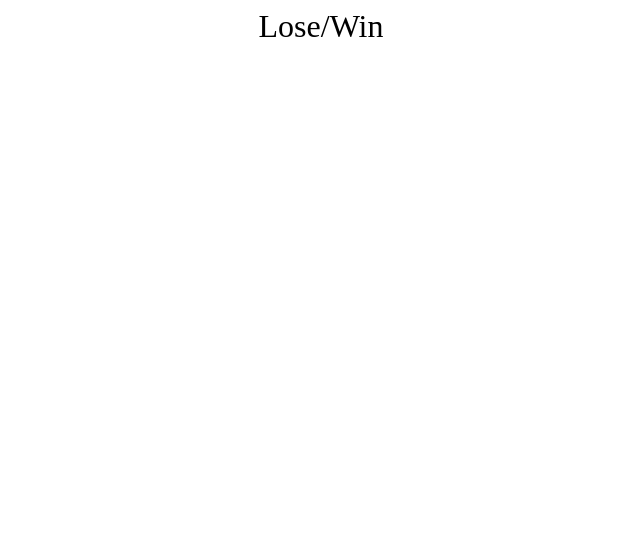
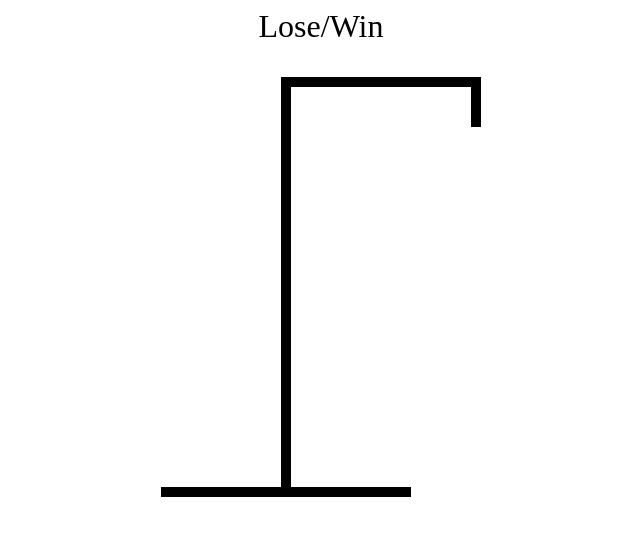
Before and after one commit to krawier/hangman, a React (Vite) app: page / in a window 1280 px wide. Shown: the top 536 px of the page, without its empty margins (319-959 px from the left). Built offline with nearby package versions, Linux system fonts and the light colour scheme.

Commit message:
feat: tie the noose

```diff
--- a/src/HangmanDrawing.tsx
+++ b/src/HangmanDrawing.tsx
@@ -1,3 +1,41 @@
 export function HangmanDrawing() {
-  return null;
+  return <div style={{
+
+    position: "relative"
+
+  }}>
+    <div style= {{
+    height:"10px",
+    width:"200px",
+    background:"black",
+    marginLeft: "120px",
+
+    }}/>
+  <div style= {{
+    height:"400px",
+    width:"10px",
+    background:"black",
+    marginLeft: "120px",
+
+    }}/>
+  <div style={{
+
+    height:"10px",
+    width: "250px",
+    background: "black",
+  }}/>
+      <div style= {{
+    height:"50px",
+    width:"10px",
+    background:"black",
+    marginLeft: "120px",
+    position: "absolute",
+    top: 0,
+    right: 0,
+
+    }}/>
+
+
+
+  </div>
 }
```
